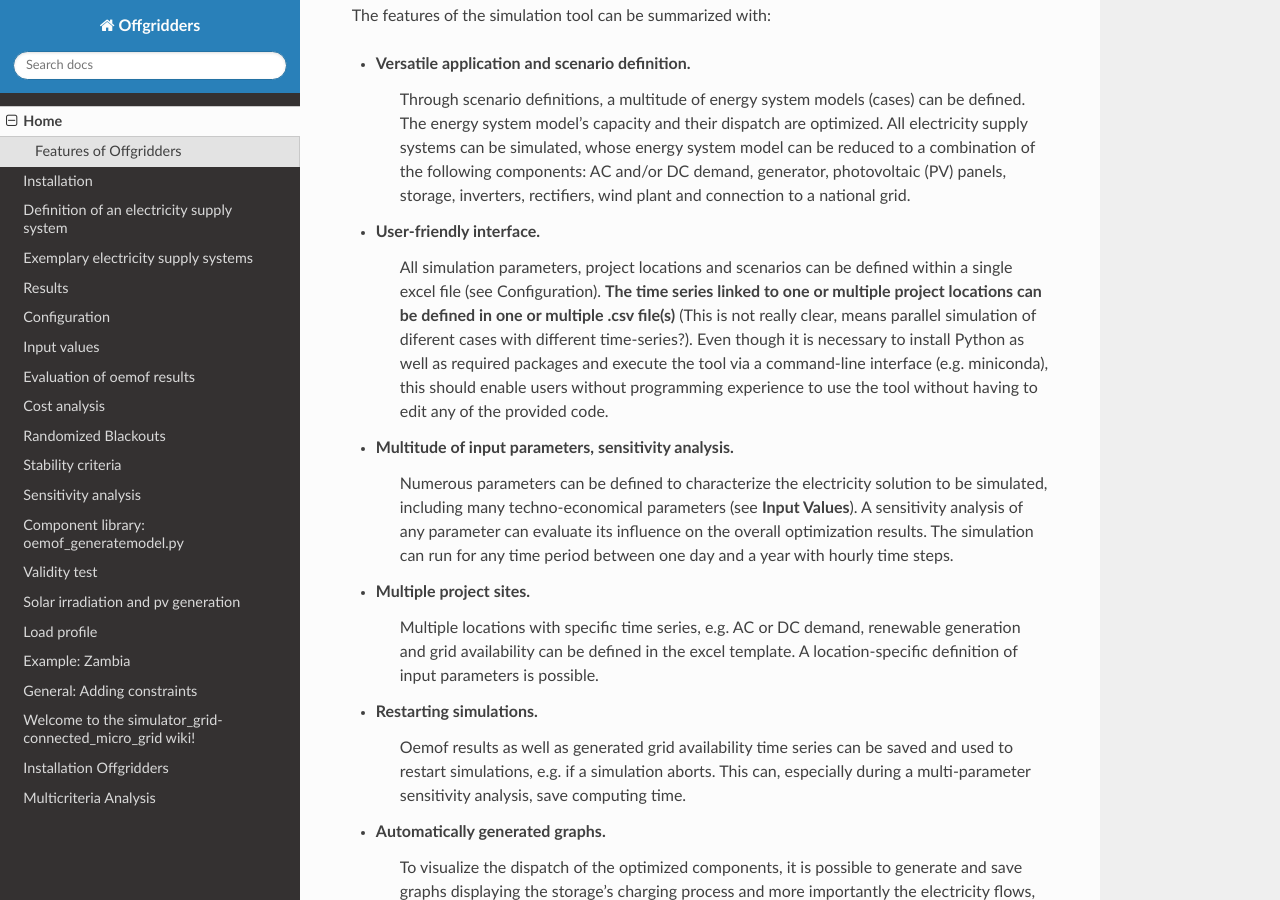
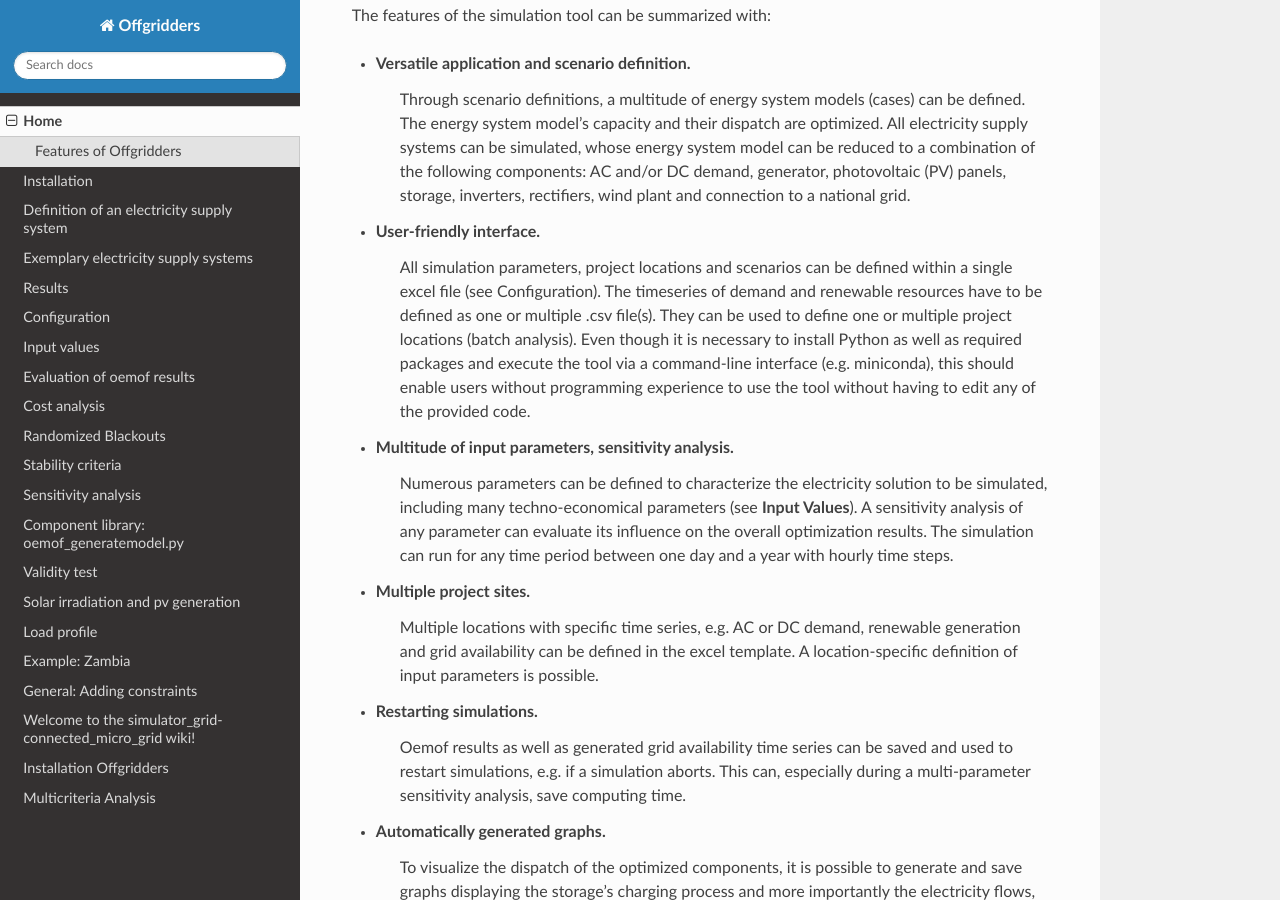
Before and after one commit to rl-institut/offgridders, a Sphinx documentation site: the page built from docs/Home.rst, in a window 1280 px wide and 900 px high, scrolled down 932 px. Built offline with Sphinx 7.4.7 and the Read the Docs theme 2.0.0, drawn with Linux system fonts in a browser that asks for light colours.

Commit message:
Update docs/Home.rst
Co-authored-by: smartie2076 <44204527+smartie2076@users.noreply.github.com>

```diff
--- a/docs/Home.rst
+++ b/docs/Home.rst
@@ -39,7 +39,7 @@ The features of the simulation tool can be summarized with:
 
 * **User-friendly interface**.
     All simulation parameters, project locations and scenarios
-    can be defined within a single excel file (see Configuration). **The time series linked to one or multiple project locations can be defined in one or multiple .csv file(s)** (This is not really clear, means parallel simulation of diferent cases with different time-series?). Even though it
+    can be defined within a single excel file (see Configuration). The timeseries of demand and renewable resources have to be defined as one or multiple .csv file(s). They can be used to define one or multiple project locations (batch analysis). Even though it
     is necessary to install Python as well as required packages and execute the tool via a
     command-line interface (e.g. miniconda), this should enable users without programming
     experience to use the tool without having to edit any of the provided code.
```
